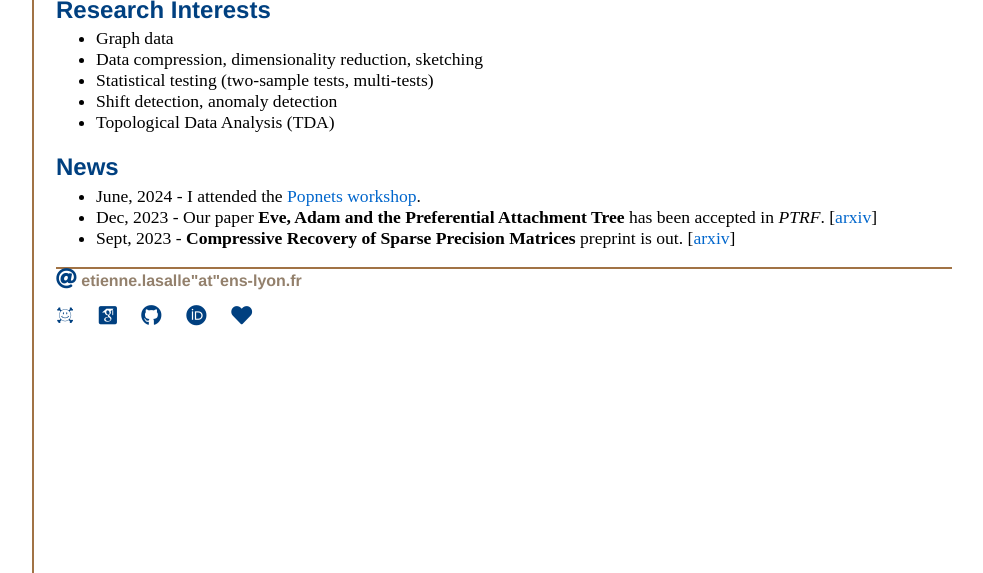
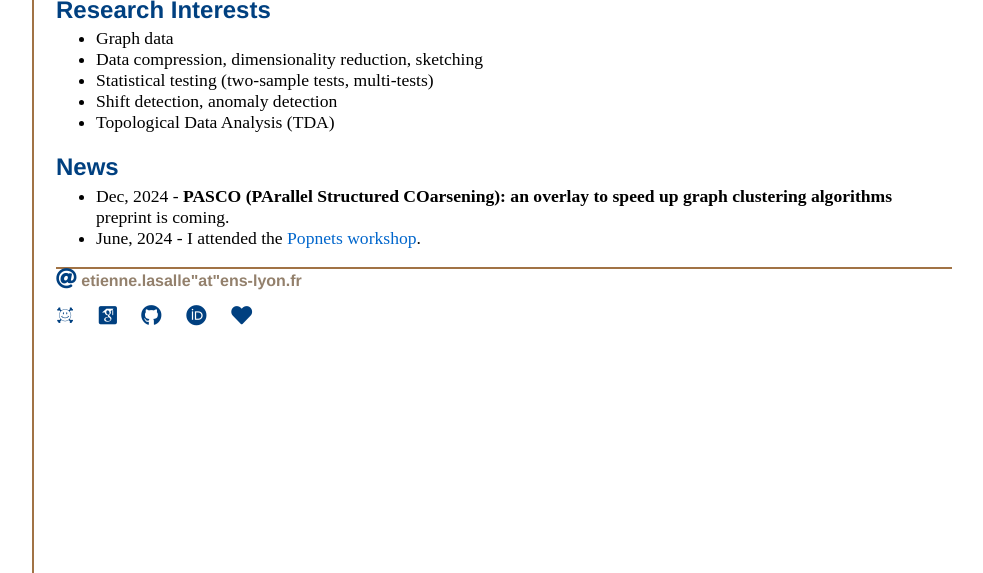
Before and after one commit to elasalle/elasalle.github.io, a Jekyll site: the page built from index.html, in a window 1280 px wide, cut to the strip 327-900 px from the top of the page. Shown: the whole strip, without its empty margins (120-1103 px from the left). Built offline with Jekyll 4.4.1, drawn with Linux system fonts in a browser that asks for light colours; some web fonts are replaced.

Commit message:
news update

```diff
--- a/index.html
+++ b/index.html
@@ -36,8 +36,7 @@ title: Etienne Lasalle
 
 	<h2 class="title2">News</h2>
 	<ul class="normalsize">
+		<li>Dec, 2024 - <b>PASCO (PArallel Structured COarsening): an overlay to speed up graph clustering algorithms</b> preprint is coming.</li>
 		<li>June, 2024 - I attended the <a href="https://popnets.wordpress.com/">Popnets workshop</a>.</li>
-		<li>Dec, 2023 - Our paper <b>Eve, Adam and the Preferential Attachment Tree</b> has been accepted in <i>PTRF</i>. 	[<a href="https://arxiv.org/pdf/2303.04752.pdf">arxiv</a>]</li>
-		<li>Sept, 2023 - <b>Compressive Recovery of Sparse Precision Matrices</b> preprint is out. 	[<a href="https://arxiv.org/pdf/2311.04673.pdf">arxiv</a>]</li>
 	</ul>
 </div><!-- /.blurb -->
--- a/research/index.html
+++ b/research/index.html
@@ -29,7 +29,7 @@ title: Etienne Lasalle, Research
     <img class="noradius" src="fig/pasco.gif" width=150 height=100>
     </td>
     <td class="nopadding top">
-    <b>PASCO (PArallel Structured COarsening): an overlay to speed up graph clustering algorithms</b> 2024. <br>
+    <b>PASCO (PArallel Structured COarsening): an overlay to speed up graph clustering algorithms,</b> 2024. <br>
     With R. Vaudaine, T. Vayer, P.Borgnat, R. Gribonval, P. Gonçalves, M. Karsai<br>
     <!-- [<a href="https://arxiv.org/pdf/2311.04673.pdf">arxiv</a>] -->
         <button class="showhide art_arbstr_4" onclick="switchDisplayByClassName('art_arbstr_4')" style="display: block;"><div class="arrow-right"></div>Show Abstract<span class="dots">...</span></button>
```
